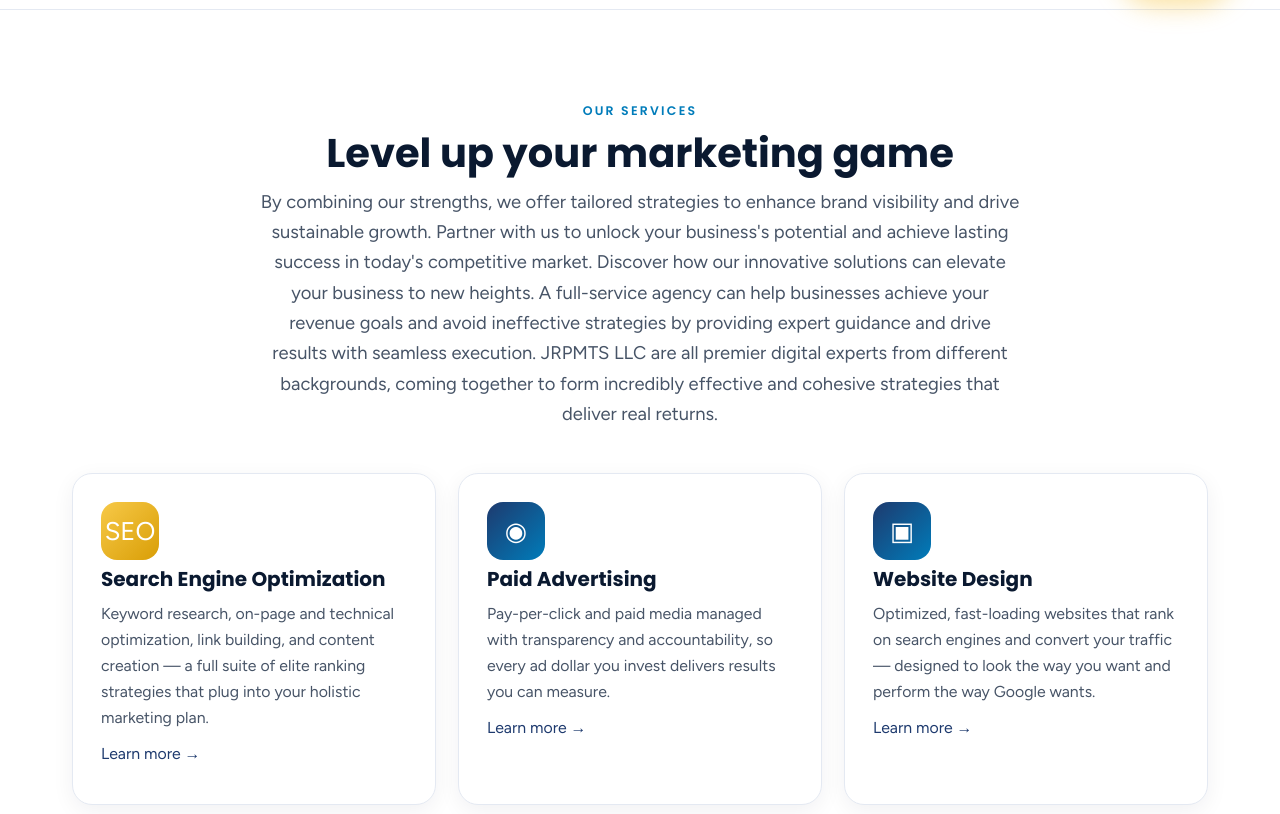
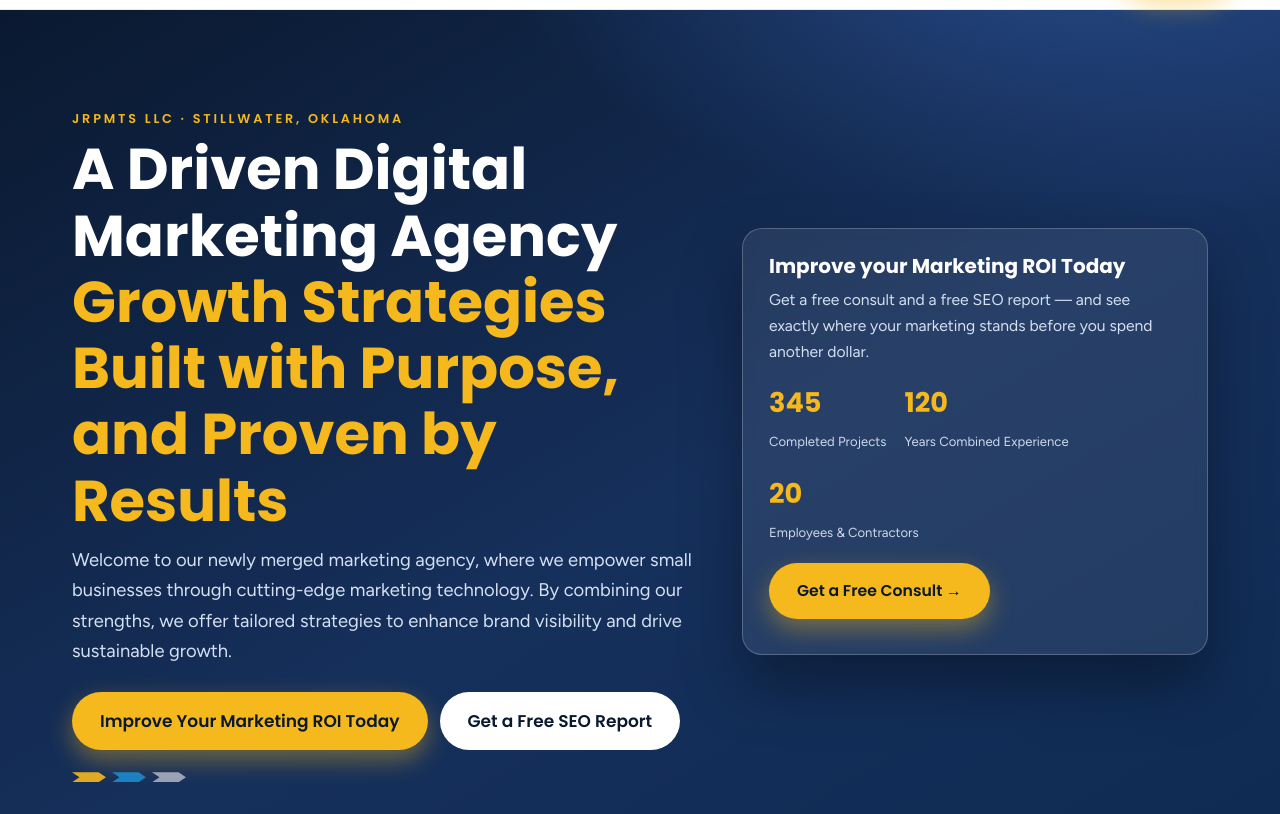
Before and after one commit to viberoo/jrpmts, a plain HTML site: page index.html in a window 1280 px wide. Shown: the part 138-952 px from the top of the page. Drawn offline with nearby package versions, Linux system fonts and the light colour scheme.

Commit message:
Add full static site (HTML, CSS, images)

```diff
--- a/index.html
+++ b/index.html
@@ -37,7 +37,28 @@
 </div></header>
 
 <main>
-
+<section class="hero"><canvas id="hero3d" aria-hidden="true"></canvas><div class="wrap">
+<div>
+<p class="kicker">JRPMTS LLC · Stillwater, Oklahoma</p>
+<h1>A Driven Digital<br>Marketing Agency<br><span class="gold">Growth Strategies Built with Purpose, and Proven by Results</span></h1>
+<p class="lead">Welcome to our newly merged marketing agency, where we empower small businesses through cutting-edge marketing technology. By combining our strengths, we offer tailored strategies to enhance brand visibility and drive sustainable growth.</p>
+<div class="hero-cta">
+<a class="btn btn-gold" href="/contact/">Improve Your Marketing ROI Today</a>
+<a class="btn btn-light" href="/contact/">Get a Free SEO Report</a>
+</div>
+<div class="chev" aria-hidden="true"><i></i><i></i><i></i></div>
+</div>
+<div class="hero-card tilt reveal in"><div class="inner">
+<h3>Improve your Marketing ROI Today</h3>
+<p>Get a free consult and a free SEO report — and see exactly where your marketing stands before you spend another dollar.</p>
+<div class="stat-row">
+<div class="stat"><b>345</b><span>Completed Projects</span></div>
+<div class="stat"><b>120</b><span>Years Combined Experience</span></div>
+<div class="stat"><b>20</b><span>Employees &amp; Contractors</span></div>
+</div>
+<p style="margin-top:18px"><a class="btn btn-gold" href="/contact/">Get a Free Consult →</a></p>
+</div></div>
+</div></section>
 <section class="section"><div class="wrap">
 <div class="center reveal" style="max-width:760px;margin:0 auto 44px">
 <p class="eyebrow">Our Services</p>
```
